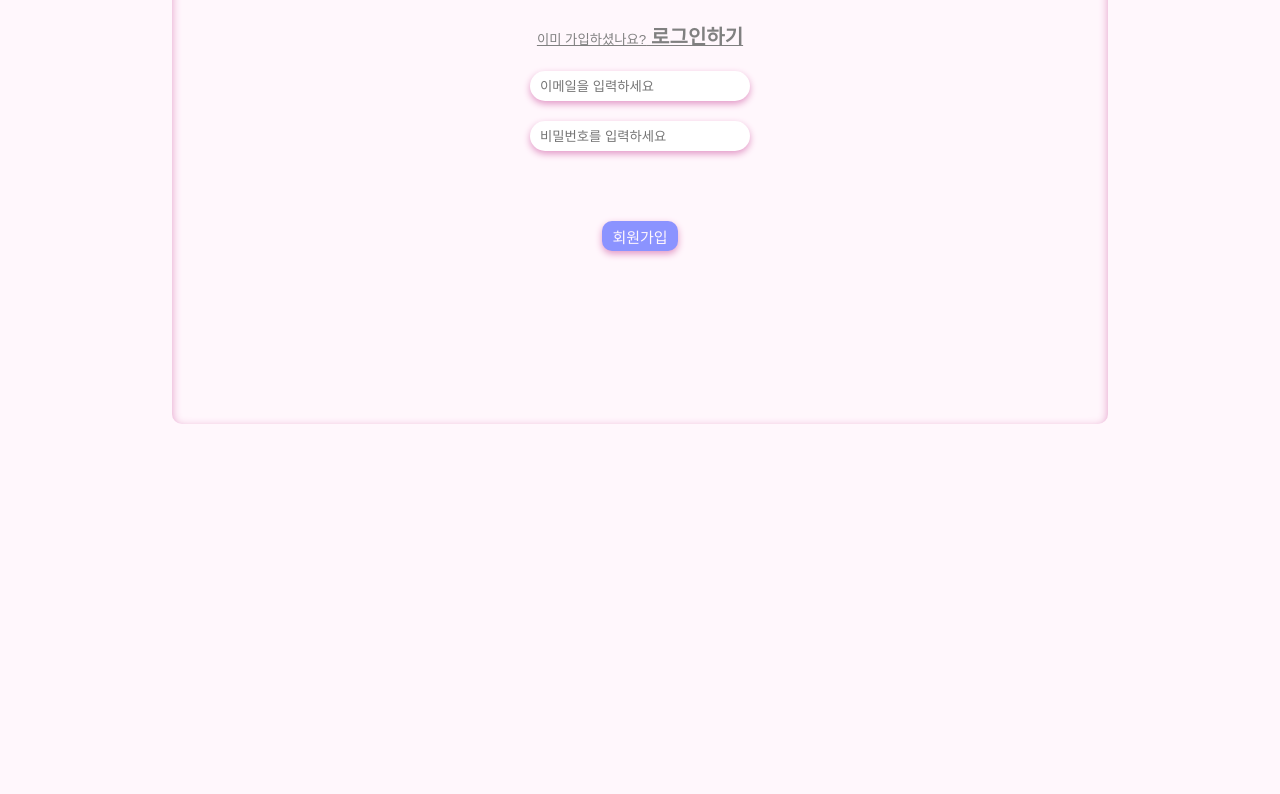
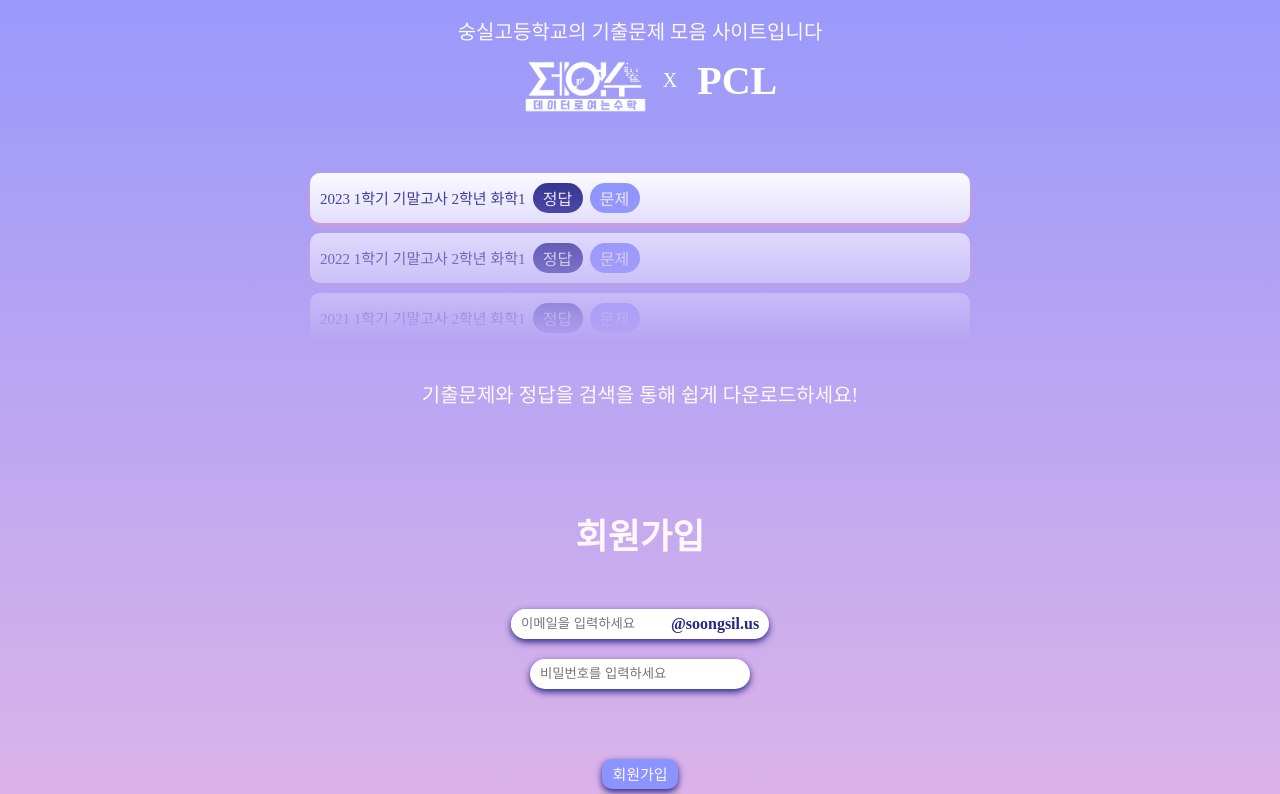
Before and after one commit to alicat99/vue_project, a Vue app: page /auth/register in a window 1280 px wide. Shown: the part 226-1020 px from the top of the page. Before the commit the page ends 800 px from the top, so only its background shows below. Built offline with nearby package versions, Linux system fonts and the light colour scheme; no server answers; what vue-cookies would draw is missing.

Commit message:
add signup

```diff
--- a/src/components/AuthView.vue
+++ b/src/components/AuthView.vue
@@ -1,6 +1,6 @@
 <template>
-  <div class="viewport">
-    <div class="container" v-if="type == 'login' || type == 'register'">
+  <div class="viewport" v-if="type === 'login' || type == 'verification'">
+    <div class="container" v-if="type == 'login'">
 
       <div class="title font-title">
         <div v-if="type == 'login'">로그인</div>
@@ -12,12 +12,20 @@
         <div v-if="type == 'register'">이미 가입하셨나요?<span class="font-title" style="font-size: 20px">  로그인하기</span></div>
       </button>
 
-      <div>
-        <input placeholder="이메일을 입력하세요" id="username" v-model="email">
+      <div class="input-container">
+        <input placeholder="이메일을 입력하세요" id="username" v-model="email" class="email-input" />
+        <span class="email-suffix">@soongsil.us</span>
       </div>
 
       <div>
-        <input placeholder="비밀번호를 입력하세요" id="password" type="password" v-model="password" @keydown.enter="submit">
+        <input
+          placeholder="비밀번호를 입력하세요"
+          id="password"
+          type="password"
+          v-model="password"
+          @keydown.enter="submit"
+          class="input-password"
+        />
       </div>
 
       <button :class="{'submit': true, 'submit-loading': buttonDisable}" :disabled="buttonDisable" @click="submit">
@@ -31,9 +39,15 @@
       <button :class="{'submit': true, 'submit-loading': buttonDisable}" :disabled="buttonDisable" @click="emailVerification">
         인증 메일 전송하기
       </button>
+      <button :class="{'submit': true, 'submit-loading': buttonDisable}" :disabled="buttonDisable" @click="linkToLogout">
+        로그아웃하기
+      </button>
     </div>
   </div>
 
+  <div v-if="type === 'register'">
+    <SignUpView /> <!-- SignUpView 컴포넌트 추가 -->
+  </div>
 </template>
 
 <script setup>
@@ -42,6 +56,9 @@
   import 'firebase/compat/auth';
   import { useRoute, useRouter } from 'vue-router';
   import CryptoJS from 'crypto-js';
+  import SignUpView from './SignUpView.vue';
+
+  const auth = firebase.auth();
 
   const email = ref('');
   const password = ref('');
@@ -66,8 +83,9 @@
       alert('이메일을 입력해주세요');
       return;
     }
-    if (!emailValidChk(email.value)) {
-      alert('이메일이 유효하지 않거나 soongsil.net의 이메일이 아닙니다');
+    const email_full = email.value + "@soongsil.net"
+    if (!emailValidChk(email_full)) {
+      alert('이메일이 유효하지 않습니다');
       return;
     }
     if (password.value.length == 0) {
@@ -78,9 +96,9 @@
     buttonDisable.value = true;
     if (type.value == 'login') {
       try {
-        const user = await signIn(email.value, password.value);
+        const user = await signIn(email_full, password.value);
 
-        createHash(email.value, password.value);
+        createHash(email_full, password.value);
 
         if (!user.emailVerified) {
           alert("성공적으로 로그인되었습니다. 이메일 인증을 완료해주세요.")
@@ -95,6 +113,7 @@
         alert("로그인에 실패하였습니다. 이메일과 비밀번호를 확인해주세요.")
       }
     }
+    /*
     else if (type.value == 'register') {
       try {
         await signUp(email.value, password.value);
@@ -109,7 +128,7 @@
         var errorMessage = getErrorMessage(errorCode);
         alert(errorMessage);
       }
-    }
+    }*/
     buttonDisable.value = false;
   }
 
@@ -158,12 +177,8 @@
     buttonDisable.value = false;
   }
 
-  const auth = firebase.auth();
-
-  async function signUp(email, password) {
-    const userCredential = await auth.createUserWithEmailAndPassword(email, password);
-    const user = userCredential.user;
-    return user
+  function linkToLogout() {
+    router.push({name: "Auth", params: {type: "logout"}});
   }
 
   async function signIn(email, password) {
@@ -257,14 +272,40 @@
   margin-top: 30px;
   margin-bottom: 15px;
 }
-input {
+
+.input-password {
   border: none;
   border-radius: 15px;
   width: 200px;
   height: 30px;
   background-color: white;
-  box-shadow: 0px 3px 7px var(--b4);
+  box-shadow: 0px 3px 7px var(--p3);
   margin-bottom: 20px;
+  padding: 0px 10px;
+}
+
+.input-container {
+  display: flex;
+  align-items: center;
+  border-radius: 15px;
+  background-color: white;
+  box-shadow: 0px 3px 7px var(--p3);
+  margin-bottom: 20px;
+  padding: 0 0px;
+}
+
+.email-input {
+  border: none;
+  flex: 1;
+  height: 30px;
+  padding: 0px 10px;
+  border-radius: 15px 0px 0px 15px;
+  width: 130px;
+}
+
+.email-suffix {
+  color: var(--p3);
+  font-weight: bold;
   padding: 0px 10px;
 }
 .submit {
--- /dev/null
+++ b/src/components/SignUpView.vue
@@ -0,0 +1,326 @@
+<template>
+  <div class="background">
+    <div style="display: flex; align-items: center;" class="font-title logo fade-in">
+      <img src="@/assets/icon.png" class="img-logo" width="80px" height="80px"/>
+      <span>SOONGSIL<span class="highlight">.US</span></span>
+    </div>
+
+    <div style="font-size:20px; color:var(--b1); margin-top: 50px" class="fade-in">
+      숭실고등학교의 기출문제 모음 사이트입니다
+    </div>
+    <div style="display: flex; align-items: center; color: white; font-size: 20px; margin-bottom: 30px;" class="fade-in">
+      <img src="@/assets/dys.png" width="160px"/> X <span style="font-size: 40px; margin-left: 20px" class="font-title">PCL</span>
+    </div>
+
+    <ul>
+      <div class="result-container fade-in">
+        <div class="result-url">
+          2023 1학기 기말고사 2학년 화학1
+        </div>
+        <span class="result-tag result-tag2">정답</span>
+        <span class="result-tag result-tag1">문제</span>
+      </div>
+      <div class="result-container fade-in">
+        <div class="result-url">
+          2022 1학기 기말고사 2학년 화학1
+        </div>
+        <span class="result-tag result-tag2">정답</span>
+        <span class="result-tag result-tag1">문제</span>
+      </div>
+      <div class="result-container fade-in">
+        <div class="result-url">
+          2021 1학기 기말고사 2학년 화학1
+        </div>
+        <span class="result-tag result-tag2">정답</span>
+        <span class="result-tag result-tag1">문제</span>
+      </div>
+    </ul>
+
+    <div style="font-size:20px; color:var(--b1); margin-bottom: 100px; margin-top:20px" class="fade-in">
+      기출문제와 정답을 검색을 통해 쉽게 다운로드하세요!
+    </div>
+
+    <div class="title font-title fade-in">회원가입</div>
+
+    <div class="input-container fade-in">
+      <input placeholder="이메일을 입력하세요" id="username" v-model="email" class="email-input" />
+      <span class="email-suffix">@soongsil.us</span>
+    </div>
+
+    <div>
+      <input
+        placeholder="비밀번호를 입력하세요"
+        id="password"
+        type="password"
+        v-model="password"
+        @keydown.enter="submit"
+        class="input-password fade-in"
+      />
+    </div>
+
+    <button :class="{ submit: true, 'fade-in':true, 'submit-loading': buttonDisable }" :disabled="buttonDisable" @click="submit">
+      회원가입
+    </button>
+  </div>
+</template>
+
+<script setup>
+import { ref, inject, onMounted } from 'vue';
+import { useRouter } from 'vue-router';
+import firebase from 'firebase/compat/app';
+import 'firebase/compat/auth';
+import CryptoJS from 'crypto-js';
+
+const email = ref('');
+const password = ref('');
+const buttonDisable = ref(false);
+
+const router = useRouter();
+
+const auth = firebase.auth();
+
+const $cookies = inject('$cookies');
+
+async function signUp(email, password) {
+  const userCredential = await auth.createUserWithEmailAndPassword(email, password);
+  const user = userCredential.user;
+  return user
+}
+
+function getErrorMessage(errorCode) {
+    switch (errorCode) {
+      case 'auth/email-already-in-use':
+        return '이미 사용 중인 이메일 주소입니다.';
+      case 'auth/invalid-email':
+        return '유효하지 않은 이메일 주소입니다.';
+      case 'auth/operation-not-allowed':
+        return '이 작업은 현재 허용되지 않습니다.';
+      case 'auth/weak-password':
+        return "비밀번호는 6글자 이상이어야 합니다.";
+      default:
+        return '회원가입 중 오류가 발생했습니다. 다시 시도해주세요.';
+    }
+}
+
+const pattern = /^[a-zA-Z0-9._%+-]+@soongsil\.net$/;
+function emailValidChk(email) {
+  if (pattern.test(email) === false) {
+    return false;
+  } else {
+    return true;
+  }
+}
+
+async function submit() {
+  if (email.value.length === 0) {
+    alert('이메일을 입력해주세요');
+    return;
+  }
+  const email_full = email.value + "@soongsil.net"
+  if (!emailValidChk(email_full)) {
+    alert('이메일이 유효하지 않습니다');
+    return;
+  }
+  if (password.value.length === 0) {
+    alert('비밀번호를 입력해주세요');
+    return;
+  }
+
+  buttonDisable.value = true;
+  try {
+    await signUp(email_full, password.value);
+    createHash(email_full, password.value);
+    alert('성공적으로 회원가입되었습니다. 이메일 인증을 완료해주세요.');
+    router.push({ name: 'Auth', params: { type: 'verification' } });
+  } catch (error) {
+    var errorCode = error.code;
+    var errorMessage = getErrorMessage(errorCode);
+    alert(errorMessage);
+  }
+  buttonDisable.value = false;
+}
+
+function createHash(email, password) {
+    const hash = CryptoJS.SHA256(email + password);
+    const hashString = hash.toString(CryptoJS.enc.Hex);
+
+    $cookies.set("userHash", hashString, "365d");
+}
+
+onMounted(() => {
+  // 페이드 인 애니메이션 트리거
+  const fadeInElements = document.querySelectorAll('.fade-in');
+  fadeInElements.forEach((element, index) => {
+    setTimeout(() => {
+      element.classList.add('visible');
+    }, index * 200); // 각 요소마다 0.2초 지연
+  });
+});
+</script>
+
+<style scoped>
+@media (max-width: 768px) {
+  .logo {
+    font-size: 30px;
+    color: white;
+  }
+}
+
+@media (min-width: 769px) and (max-width: 1024px) {
+  .logo {
+    font-size: 40px;
+    color: white;
+  }
+}
+
+@media (min-width: 1025px) {
+  .logo {
+    font-size: 50px;
+    color: white;
+  }
+}
+
+.img-logo {
+  margin-right: 20px;
+  width: 20%;
+  max-width: 100px;
+  height: auto;
+}
+
+.highlight {
+  color: var(--p3);
+}
+
+.background {
+  background-image: linear-gradient(to bottom, var(--p1), var(--b3));
+  width: calc(100% - 40px);
+  height: 150vh;
+  display: flex;
+  align-items: center;
+  justify-content: baseline;
+  flex-direction: column;
+  padding: 50px 20px;
+}
+
+.title {
+  font-size: 35px;
+  color: var(--b1);
+  margin-bottom: 50px;
+}
+
+.input-password {
+  border: none;
+  border-radius: 15px;
+  width: 200px;
+  height: 30px;
+  background-color: white;
+  box-shadow: 0px 3px 7px var(--p3);
+  margin-bottom: 20px;
+  padding: 0px 10px;
+}
+
+.input-container {
+  display: flex;
+  align-items: center;
+  border-radius: 15px;
+  background-color: white;
+  box-shadow: 0px 3px 7px var(--p3);
+  margin-bottom: 20px;
+  padding: 0 0px;
+}
+
+.email-input {
+  border: none;
+  flex: 1;
+  height: 30px;
+  padding: 0px 10px;
+  border-radius: 15px 0px 0px 15px;
+  width: 130px;
+}
+
+.email-suffix {
+  color: var(--p3);
+  font-weight: bold;
+  padding: 0px 10px;
+}
+
+.submit {
+  border: none;
+  height: 30px;
+  border-radius: 10px;
+  background-color: var(--p1);
+  box-shadow: 0px 3px 7px var(--p3);
+  color: var(--b1);
+  font-size: 15px;
+  padding: 0px 10px;
+  margin-top: calc(10vb - 30px);
+}
+
+.submit-loading {
+  background-color: grey;
+}
+
+.link {
+  margin-bottom: 20px;
+  border: none;
+  background-color: transparent;
+  color: var(--b2);
+  text-decoration: underline;
+}
+
+.fade-in {
+  opacity: 0;
+  transition: opacity 0.5s ease-in-out;
+}
+
+.fade-in.visible {
+  opacity: 1;
+}
+
+.delay-200 {
+  transition-delay: 0.2s;
+}
+
+.result-container {
+  box-shadow: 0px 3px 5px var(--b4);
+  background-color: #ffffff;
+  border-radius: 10px;
+  width: 50vw;
+  height: 30px;
+  margin-top: 10px;
+  display: flex;
+  align-items: center;
+  padding: 10px;
+  text-decoration-line: none;
+}
+ul {
+  padding-left: 20px;
+  padding-right: 20px;
+  mask-image: linear-gradient(to bottom, rgba(0, 0, 0, 1), rgba(0, 0, 0, 0));
+  -webkit-mask-image: linear-gradient(to bottom, rgba(0, 0, 0, 1), rgba(0, 0, 0, 0)); /* for Webkit browsers */
+  position: relative; /* or another appropriate value */
+  z-index: 1; /* adjust as needed */
+}
+.result-url {
+  color: var(--p3);
+  font-size: 15px;
+  text-align: left;
+}
+.result-tag {
+  background-color: #a08797;
+  border-radius: 15px;
+  padding-top: 3px;
+  padding-bottom: 3px;
+  margin-left: 7px;
+  flex-basis: 50px;
+  flex-grow: 0;
+  flex-shrink: 0;
+  color: var(--b1);
+}
+.result-tag1 {
+  background-color: var(--p1);
+}
+.result-tag2 {
+  background-color: var(--p3);
+}
+</style>
```
Also changed, not shown: src/components/HeaderView.vue (+15 -0 lines), src/assets/dys.png (added).
